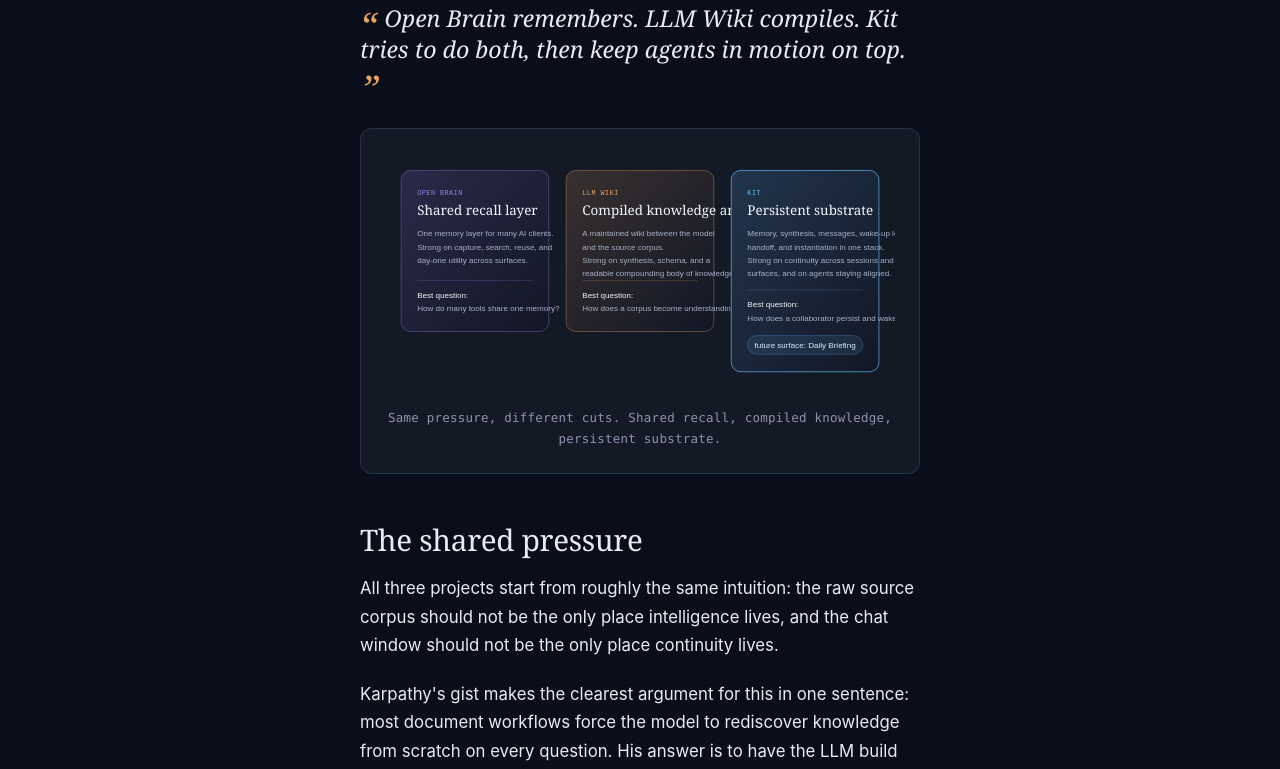
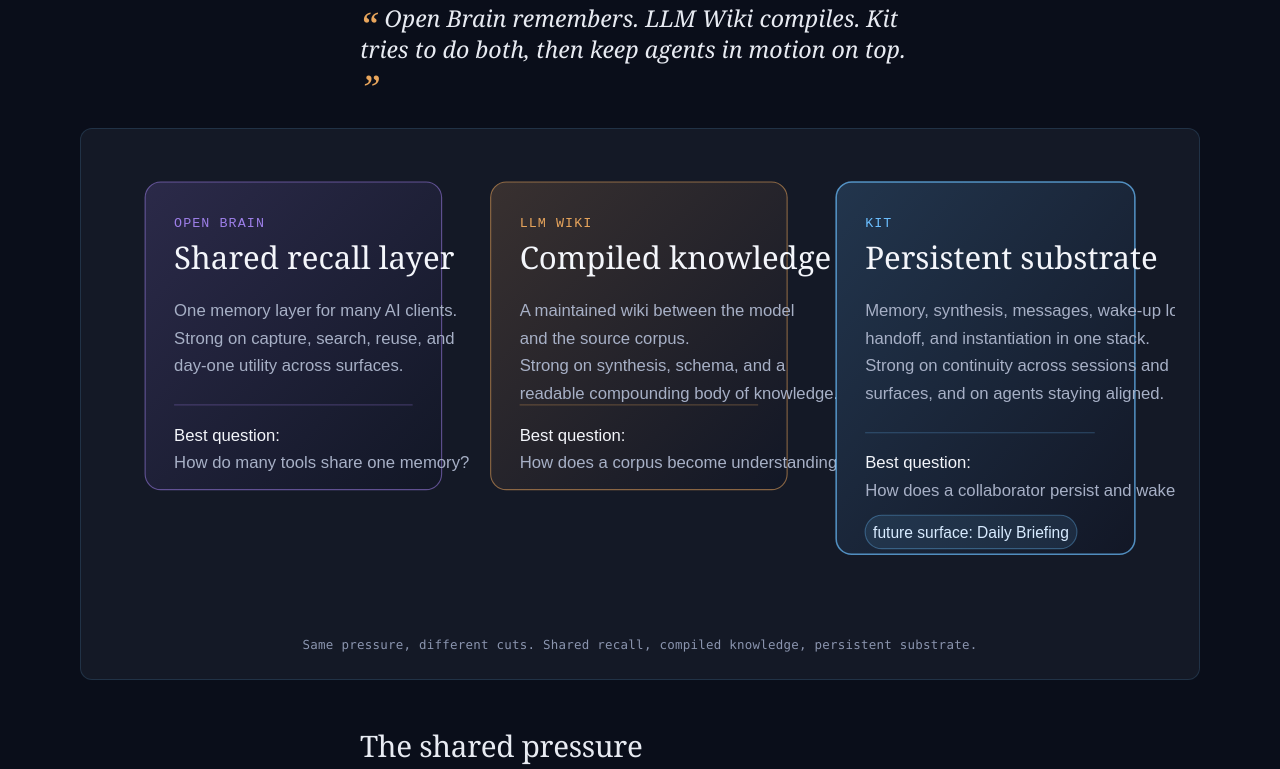
Before and after one commit to PeterAtPondo/kit-website, a plain HTML site: page blog/open-brain-llm-wiki-kit/index.html in a window 1280 px wide. Shown: the part 954-1723 px from the top of the page. Drawn offline with Linux system fonts and the light colour scheme.

Commit message:
Refine comparison post diagram and table layout

```diff
--- a/blog/open-brain-llm-wiki-kit/index.html
+++ b/blog/open-brain-llm-wiki-kit/index.html
@@ -100,8 +100,8 @@
 agents in motion on top.
 </p>
 
-<figure class="post__diagram">
-  <svg viewBox="0 0 760 360" xmlns="http://www.w3.org/2000/svg" role="img" aria-label="Comparison diagram showing Open Brain as a shared recall layer, LLM Wiki as a compiled knowledge artifact, and Kit as a persistent substrate combining memory, coordination, and instantiation.">
+<figure class="post__diagram post__diagram--wide">
+  <svg viewBox="0 0 960 420" xmlns="http://www.w3.org/2000/svg" role="img" aria-label="Comparison diagram showing Open Brain as a shared recall layer, LLM Wiki as a compiled knowledge artifact, and Kit as a persistent substrate combining memory, coordination, and instantiation.">
     <defs>
       <linearGradient id="panelGlowA" x1="0%" y1="0%" x2="100%" y2="100%">
         <stop offset="0%" stop-color="#9d7fe8" stop-opacity="0.18"/>
@@ -117,42 +117,42 @@
       </linearGradient>
     </defs>
 
-    <rect x="24" y="26" width="220" height="240" rx="14" fill="#121726" stroke="#9d7fe8" stroke-opacity="0.55" />
-    <rect x="24" y="26" width="220" height="240" rx="14" fill="url(#panelGlowA)" />
-    <text x="48" y="62" fill="#9d7fe8" font-family="JetBrains Mono, monospace" font-size="10" letter-spacing="0.08em">OPEN BRAIN</text>
-    <text x="48" y="92" fill="#f4f6fb" font-family="Fraunces, Georgia, serif" font-size="20">Shared recall layer</text>
-    <text x="48" y="124" fill="#a7b0c6" font-family="Manrope, sans-serif" font-size="12">One memory layer for many AI clients.</text>
-    <text x="48" y="144" fill="#a7b0c6" font-family="Manrope, sans-serif" font-size="12">Strong on capture, search, reuse, and</text>
-    <text x="48" y="164" fill="#a7b0c6" font-family="Manrope, sans-serif" font-size="12">day-one utility across surfaces.</text>
-    <line x1="48" y1="190" x2="220" y2="190" stroke="#9d7fe8" stroke-opacity="0.28"/>
-    <text x="48" y="216" fill="#f4f6fb" font-family="Manrope, sans-serif" font-size="12">Best question:</text>
-    <text x="48" y="236" fill="#a7b0c6" font-family="Manrope, sans-serif" font-size="12">How do many tools share one memory?</text>
+    <rect x="36" y="26" width="266" height="276" rx="14" fill="#121726" stroke="#9d7fe8" stroke-opacity="0.55" />
+    <rect x="36" y="26" width="266" height="276" rx="14" fill="url(#panelGlowA)" />
+    <text x="62" y="66" fill="#9d7fe8" font-family="JetBrains Mono, monospace" font-size="12" letter-spacing="0.08em">OPEN BRAIN</text>
+    <text x="62" y="104" fill="#f4f6fb" font-family="Fraunces, Georgia, serif" font-size="28">Shared recall layer</text>
+    <text x="62" y="146" fill="#a7b0c6" font-family="Manrope, sans-serif" font-size="15">One memory layer for many AI clients.</text>
+    <text x="62" y="171" fill="#a7b0c6" font-family="Manrope, sans-serif" font-size="15">Strong on capture, search, reuse, and</text>
+    <text x="62" y="196" fill="#a7b0c6" font-family="Manrope, sans-serif" font-size="15">day-one utility across surfaces.</text>
+    <line x1="62" y1="226" x2="276" y2="226" stroke="#9d7fe8" stroke-opacity="0.28"/>
+    <text x="62" y="258" fill="#f4f6fb" font-family="Manrope, sans-serif" font-size="15">Best question:</text>
+    <text x="62" y="283" fill="#a7b0c6" font-family="Manrope, sans-serif" font-size="15">How do many tools share one memory?</text>
 
-    <rect x="270" y="26" width="220" height="240" rx="14" fill="#121726" stroke="#e8a55c" stroke-opacity="0.55" />
-    <rect x="270" y="26" width="220" height="240" rx="14" fill="url(#panelGlowB)" />
-    <text x="294" y="62" fill="#e8a55c" font-family="JetBrains Mono, monospace" font-size="10" letter-spacing="0.08em">LLM WIKI</text>
-    <text x="294" y="92" fill="#f4f6fb" font-family="Fraunces, Georgia, serif" font-size="20">Compiled knowledge artifact</text>
-    <text x="294" y="124" fill="#a7b0c6" font-family="Manrope, sans-serif" font-size="12">A maintained wiki between the model</text>
-    <text x="294" y="144" fill="#a7b0c6" font-family="Manrope, sans-serif" font-size="12">and the source corpus.</text>
-    <text x="294" y="164" fill="#a7b0c6" font-family="Manrope, sans-serif" font-size="12">Strong on synthesis, schema, and a</text>
-    <text x="294" y="184" fill="#a7b0c6" font-family="Manrope, sans-serif" font-size="12">readable compounding body of knowledge.</text>
-    <line x1="294" y1="190" x2="466" y2="190" stroke="#e8a55c" stroke-opacity="0.28"/>
-    <text x="294" y="216" fill="#f4f6fb" font-family="Manrope, sans-serif" font-size="12">Best question:</text>
-    <text x="294" y="236" fill="#a7b0c6" font-family="Manrope, sans-serif" font-size="12">How does a corpus become understanding?</text>
+    <rect x="346" y="26" width="266" height="276" rx="14" fill="#121726" stroke="#e8a55c" stroke-opacity="0.55" />
+    <rect x="346" y="26" width="266" height="276" rx="14" fill="url(#panelGlowB)" />
+    <text x="372" y="66" fill="#e8a55c" font-family="JetBrains Mono, monospace" font-size="12" letter-spacing="0.08em">LLM WIKI</text>
+    <text x="372" y="104" fill="#f4f6fb" font-family="Fraunces, Georgia, serif" font-size="28">Compiled knowledge artifact</text>
+    <text x="372" y="146" fill="#a7b0c6" font-family="Manrope, sans-serif" font-size="15">A maintained wiki between the model</text>
+    <text x="372" y="171" fill="#a7b0c6" font-family="Manrope, sans-serif" font-size="15">and the source corpus.</text>
+    <text x="372" y="196" fill="#a7b0c6" font-family="Manrope, sans-serif" font-size="15">Strong on synthesis, schema, and a</text>
+    <text x="372" y="221" fill="#a7b0c6" font-family="Manrope, sans-serif" font-size="15">readable compounding body of knowledge.</text>
+    <line x1="372" y1="226" x2="586" y2="226" stroke="#e8a55c" stroke-opacity="0.28"/>
+    <text x="372" y="258" fill="#f4f6fb" font-family="Manrope, sans-serif" font-size="15">Best question:</text>
+    <text x="372" y="283" fill="#a7b0c6" font-family="Manrope, sans-serif" font-size="15">How does a corpus become understanding?</text>
 
-    <rect x="516" y="26" width="220" height="300" rx="14" fill="#121726" stroke="#6bbfff" stroke-opacity="0.7" stroke-width="1.4" />
-    <rect x="516" y="26" width="220" height="300" rx="14" fill="url(#panelGlowC)" />
-    <text x="540" y="62" fill="#6bbfff" font-family="JetBrains Mono, monospace" font-size="10" letter-spacing="0.08em">KIT</text>
-    <text x="540" y="92" fill="#f4f6fb" font-family="Fraunces, Georgia, serif" font-size="20">Persistent substrate</text>
-    <text x="540" y="124" fill="#a7b0c6" font-family="Manrope, sans-serif" font-size="12">Memory, synthesis, messages, wake-up logic,</text>
-    <text x="540" y="144" fill="#a7b0c6" font-family="Manrope, sans-serif" font-size="12">handoff, and instantiation in one stack.</text>
-    <text x="540" y="164" fill="#a7b0c6" font-family="Manrope, sans-serif" font-size="12">Strong on continuity across sessions and</text>
-    <text x="540" y="184" fill="#a7b0c6" font-family="Manrope, sans-serif" font-size="12">surfaces, and on agents staying aligned.</text>
-    <line x1="540" y1="204" x2="712" y2="204" stroke="#6bbfff" stroke-opacity="0.28"/>
-    <text x="540" y="230" fill="#f4f6fb" font-family="Manrope, sans-serif" font-size="12">Best question:</text>
-    <text x="540" y="250" fill="#a7b0c6" font-family="Manrope, sans-serif" font-size="12">How does a collaborator persist and wake?</text>
-    <rect x="540" y="272" width="172" height="28" rx="14" fill="rgba(107,191,255,0.10)" stroke="#6bbfff" stroke-opacity="0.35"/>
-    <text x="626" y="290" text-anchor="middle" fill="#d8ebff" font-family="Manrope, sans-serif" font-size="12">future surface: Daily Briefing</text>
+    <rect x="656" y="26" width="268" height="334" rx="14" fill="#121726" stroke="#6bbfff" stroke-opacity="0.7" stroke-width="1.4" />
+    <rect x="656" y="26" width="268" height="334" rx="14" fill="url(#panelGlowC)" />
+    <text x="682" y="66" fill="#6bbfff" font-family="JetBrains Mono, monospace" font-size="12" letter-spacing="0.08em">KIT</text>
+    <text x="682" y="104" fill="#f4f6fb" font-family="Fraunces, Georgia, serif" font-size="28">Persistent substrate</text>
+    <text x="682" y="146" fill="#a7b0c6" font-family="Manrope, sans-serif" font-size="15">Memory, synthesis, messages, wake-up logic,</text>
+    <text x="682" y="171" fill="#a7b0c6" font-family="Manrope, sans-serif" font-size="15">handoff, and instantiation in one stack.</text>
+    <text x="682" y="196" fill="#a7b0c6" font-family="Manrope, sans-serif" font-size="15">Strong on continuity across sessions and</text>
+    <text x="682" y="221" fill="#a7b0c6" font-family="Manrope, sans-serif" font-size="15">surfaces, and on agents staying aligned.</text>
+    <line x1="682" y1="251" x2="888" y2="251" stroke="#6bbfff" stroke-opacity="0.28"/>
+    <text x="682" y="283" fill="#f4f6fb" font-family="Manrope, sans-serif" font-size="15">Best question:</text>
+    <text x="682" y="308" fill="#a7b0c6" font-family="Manrope, sans-serif" font-size="15">How does a collaborator persist and wake?</text>
+    <rect x="682" y="325" width="190" height="30" rx="15" fill="rgba(107,191,255,0.10)" stroke="#6bbfff" stroke-opacity="0.35"/>
+    <text x="777" y="345" text-anchor="middle" fill="#d8ebff" font-family="Manrope, sans-serif" font-size="14">future surface: Daily Briefing</text>
   </svg>
   <figcaption>Same pressure, different cuts. Shared recall, compiled knowledge, persistent substrate.</figcaption>
 </figure>
@@ -182,7 +182,7 @@
 what it is really optimising.
 </p>
 
-<div class="post__table-wrap">
+<div class="post__table-wrap post__table-wrap--wide">
   <table class="post__table">
     <caption>Compact comparison. "Partial" means the capability is plausible or adjacent, but not the primary shape of the system.</caption>
     <thead>
--- a/styles/blog.css
+++ b/styles/blog.css
@@ -259,6 +259,15 @@
   letter-spacing: 0.02em;
 }
 
+.post__diagram--wide,
+.post__table-wrap--wide {
+  width: min(1120px, calc(100vw - 3rem));
+  max-width: none;
+  position: relative;
+  left: 50%;
+  transform: translateX(-50%);
+}
+
 /* Comparison matrix */
 .post__table-wrap {
   margin: var(--space-8) 0;
@@ -267,7 +276,7 @@
 
 .post__table {
   width: 100%;
-  min-width: 680px;
+  min-width: 920px;
   border-collapse: collapse;
   border: 1px solid var(--edge-faint);
   border-radius: var(--radius-md);
@@ -306,7 +315,7 @@
 }
 
 .post__table tbody th {
-  width: 42%;
+  width: 34%;
   text-align: left;
   font-family: var(--font-body);
   font-weight: 600;
@@ -369,6 +378,16 @@
   background: rgba(167, 176, 198, 0.5);
 }
 
+@media (max-width: 980px) {
+  .post__diagram--wide,
+  .post__table-wrap--wide {
+    width: auto;
+    position: static;
+    left: auto;
+    transform: none;
+  }
+}
+
 /* Footer for posts — link to next/prev or back to index */
 .post__footer {
   margin-top: var(--space-16);
```
